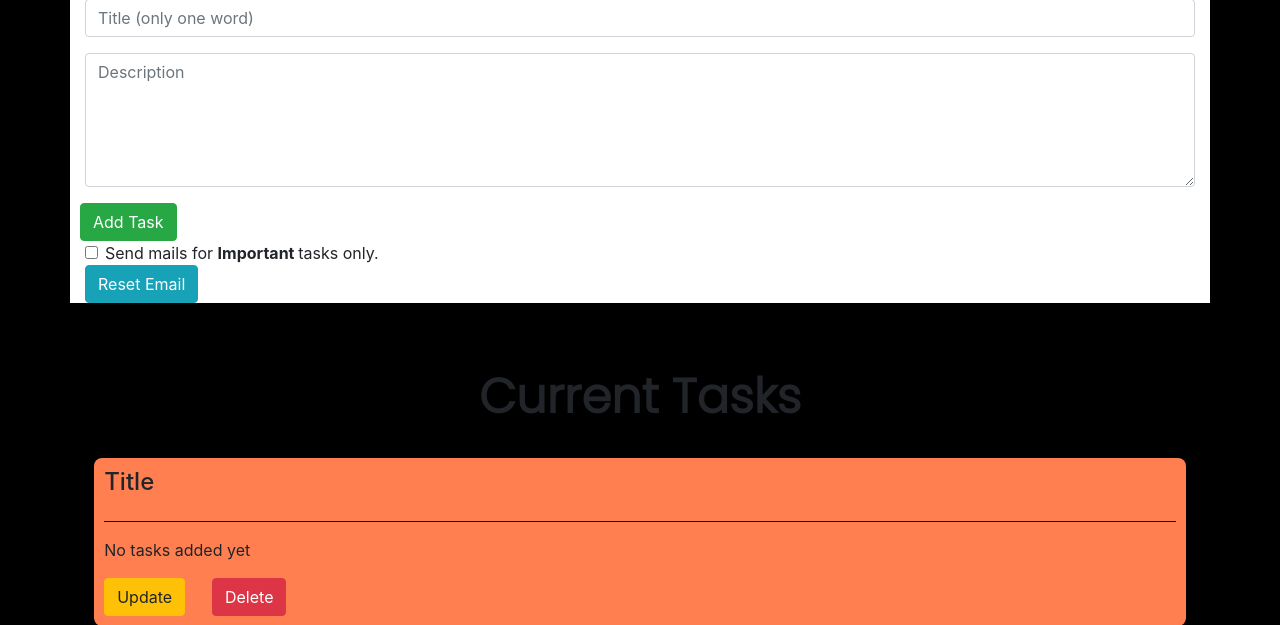
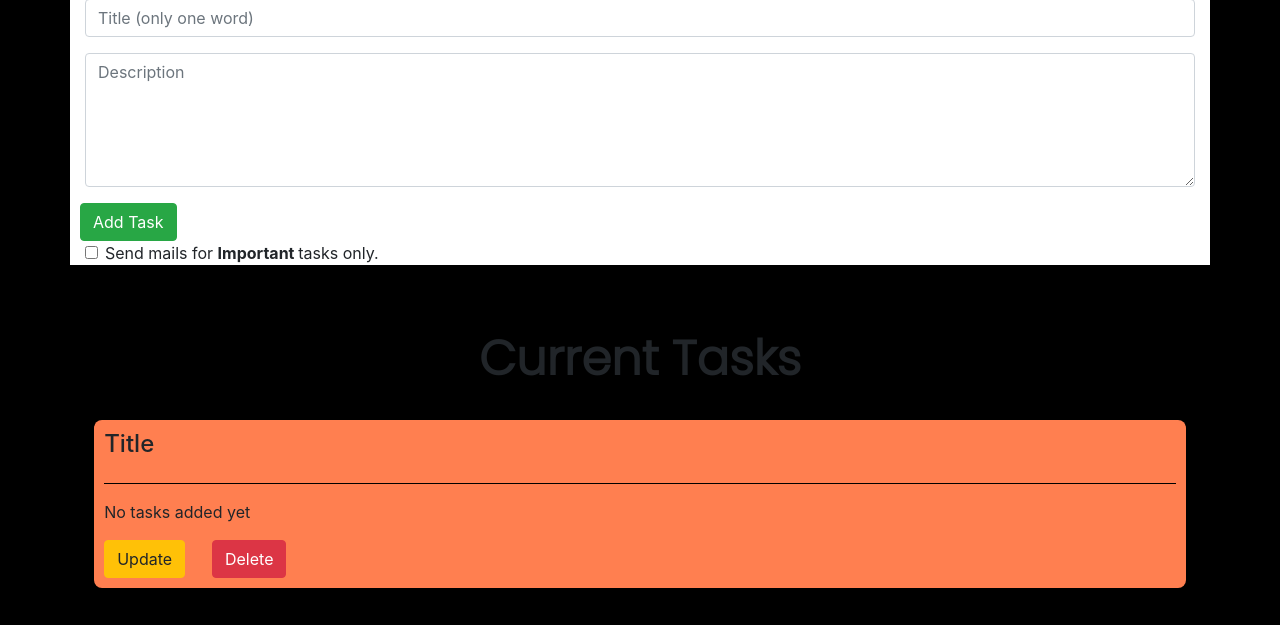
Before and after one commit to Tech-Shell/notifyre, a Django app: page /accounts/dashboard in a window 1280 px wide. Shown: the part 1353-1978 px from the top of the page. Run offline with Django 3.2, Linux system fonts and the light colour scheme; the visitor is signed in with stand-in values (Sample User, id 1); data that the repository does not hold is empty; some libraries are stand-ins or nearby versions.

Commit message:
Reset Email btn position change

```diff
--- a/templates/accounts/dashboard.html
+++ b/templates/accounts/dashboard.html
@@ -75,7 +75,11 @@
             </div>
           </div>
           <div class="modal-footer justify-content-between">
-            <button type="button" class="btn btn-info">Reset Email</button>
+            <form method="POST" action="{% url 'reset_email' %}">
+              {% csrf_token %}
+              <input type="hidden" name="user_email" value="{{ user.username }}">
+              <button type="submit" class="btn btn-info">Reset Email</button>
+            </form>
             <button type="button" class="btn btn-primary">Change Password</button>
           </div>
         </div>
@@ -133,13 +137,6 @@
               <label class="form-check-label" for="impMail">Send mails for <strong>Important </strong>tasks only.</label>
             </div>
             </form>
-              <div class="form-inline">
-                <form method="POST" action="{% url 'reset_email' %}">
-                  {% csrf_token %}
-                  <input type="hidden" name="user_email" value="{{ user.username }}">
-                  <button type="submit" class="btn btn-info">Reset Email</button>
-                </form>
-              </div>
             </div>
         </div>
       </div>
```
